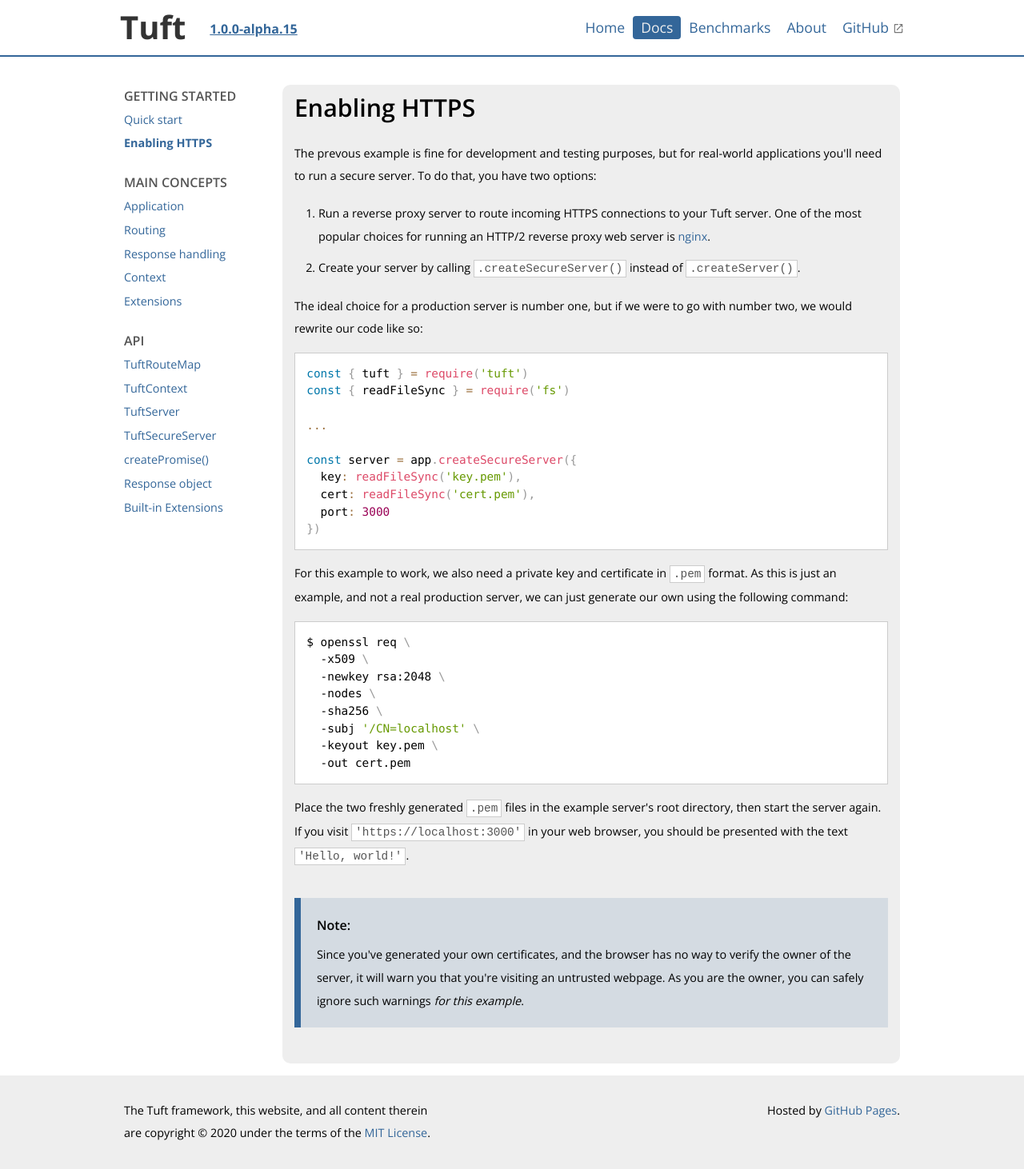
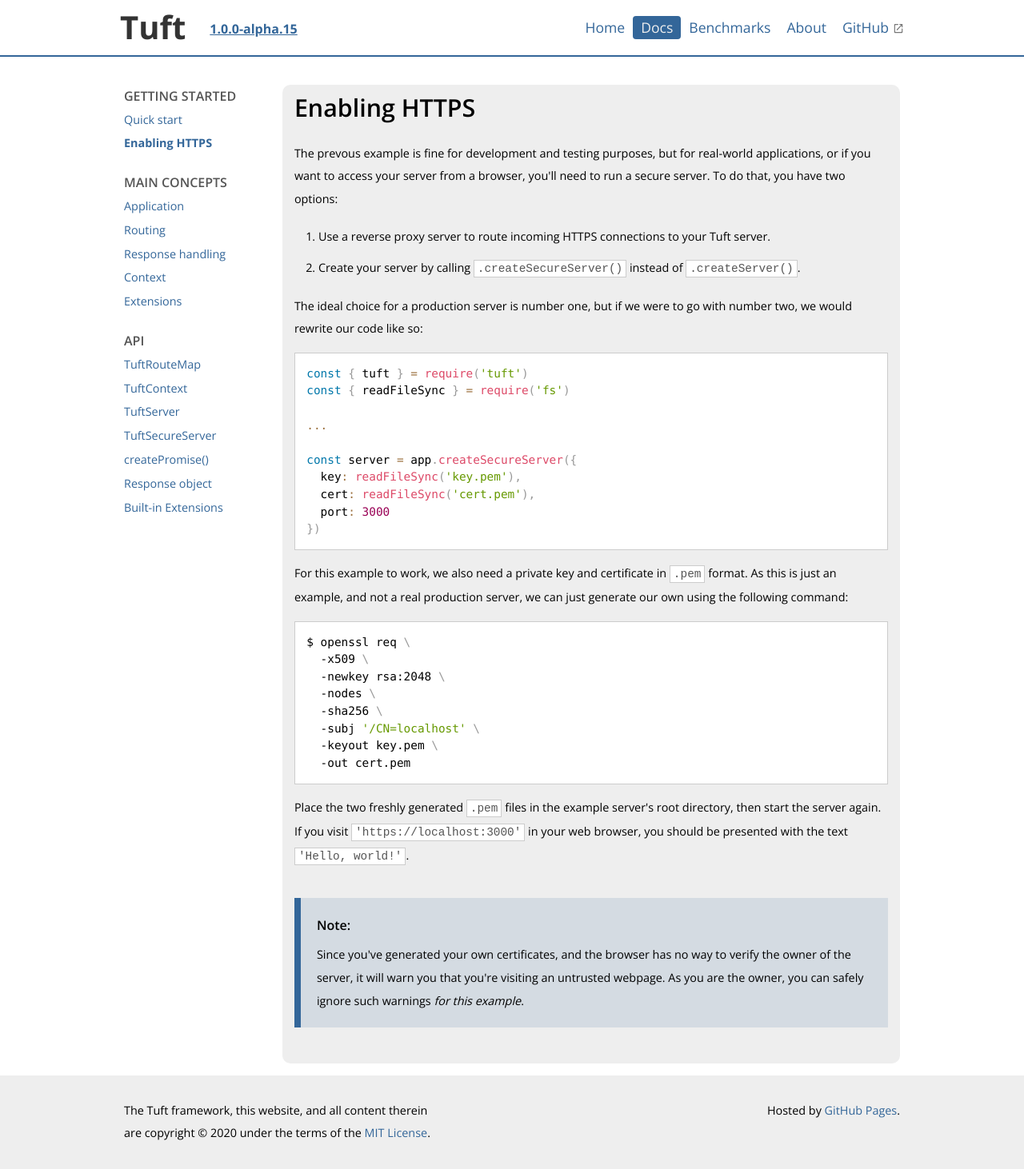
Before and after one commit to tuftjs/tuft.dev, a Jekyll site: the page built from docs/enabling-https.html, in a window 1280 px wide. Shown: the whole page at 80% size. Built offline with Jekyll 4.4.1, drawn with Linux system fonts in a browser that asks for light colours.

Commit message:
Remove reference to nginx reverse proxy

```diff
--- a/docs/enabling-https.html
+++ b/docs/enabling-https.html
@@ -8,11 +8,9 @@
   {% include docs_nav.html %}
   <section id="docs-content">
     <h1>Enabling HTTPS</h1>
-    <p>The prevous example is fine for development and testing purposes, but for real-world applications you'll need to run a secure server. To do that, you have two options:</p>
+    <p>The prevous example is fine for development and testing purposes, but for real-world applications, or if you want to access your server from a browser, you'll need to run a secure server. To do that, you have two options:</p>
     <ol class="numbered-list">
-      <li>Run a reverse proxy server to route incoming HTTPS connections to your Tuft server. One of the most popular choices
-        for running an HTTP/2 reverse proxy web server is <a
-          href="https://docs.nginx.com/nginx/admin-guide/web-server/reverse-proxy/" target="_blank">nginx</a>.</li>
+      <li>Use a reverse proxy server to route incoming HTTPS connections to your Tuft server.</li>
       <li>Create your server by calling <code class="code-inline">.createSecureServer()</code> instead of <code
         class="code-inline">.createServer()</code>.</li>
     </ol>
```
